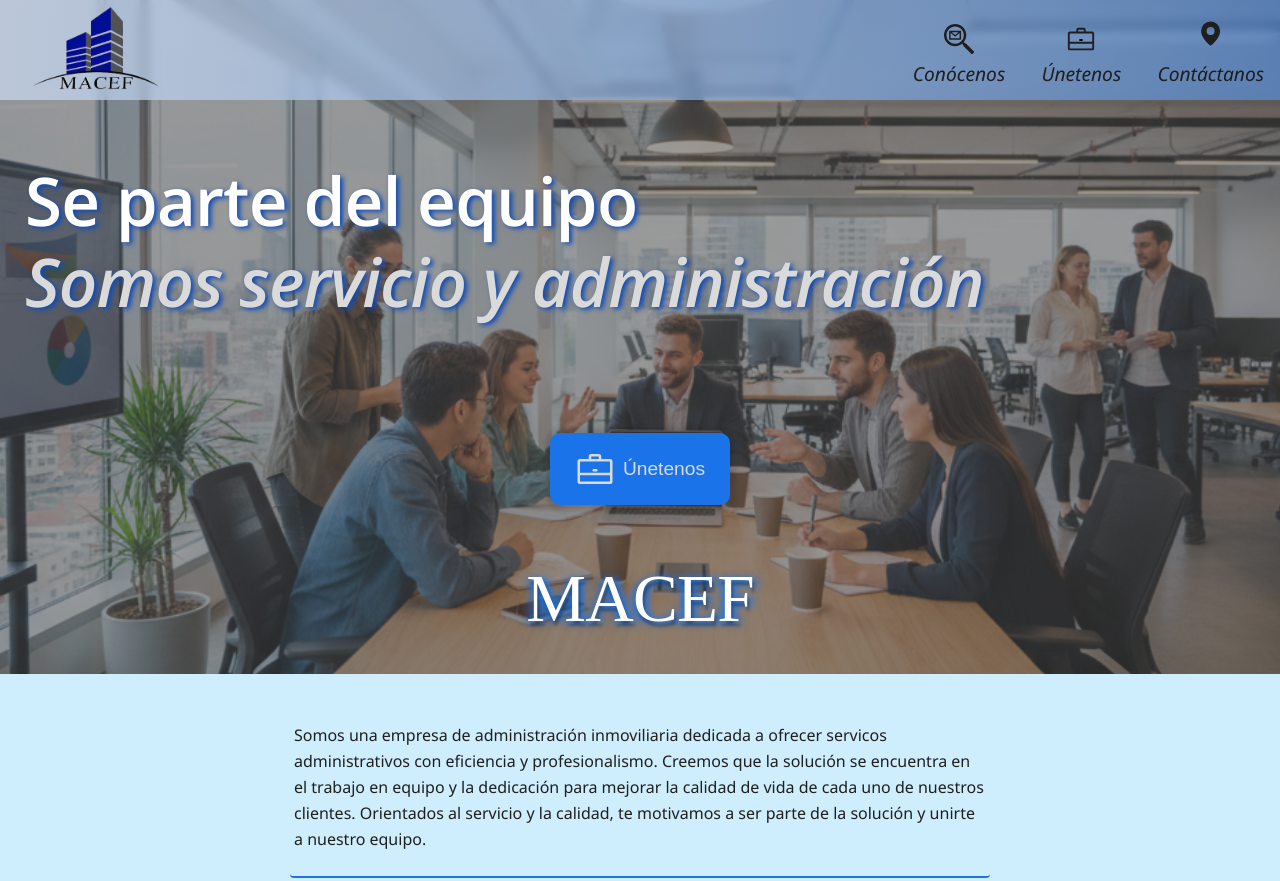
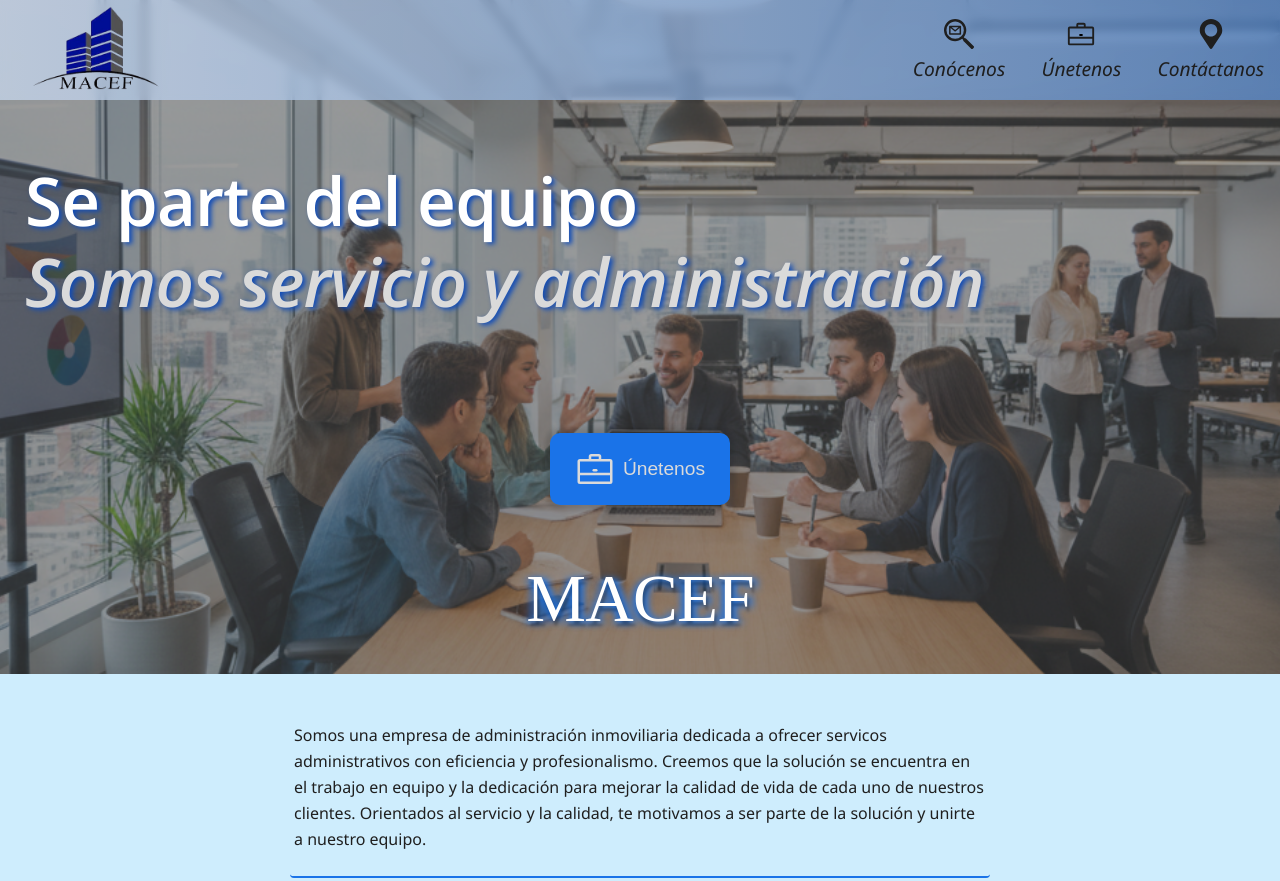
Before and after one commit to Sz4nd0r/MACEF-Vacantes, a plain HTML site: page index.html in a window 1280 px wide. Shown: the top 881 px of the page. Drawn offline with Linux system fonts and the light colour scheme; a web font is replaced by a local one.

Commit message:
alignment nav buttons improved

```diff
--- a/index.html
+++ b/index.html
@@ -51,10 +51,13 @@
                     <p>Únetenos</p>
                 </a>
                 <a href="#footer"><!-- License: CC Attribution. Made by salesforce: https://lightningdesignsystem.com -->
-                    <svg fill="#1F1F1F" width="40px" height="40px" viewBox="0 0 100 100"
-                        xmlns="http://www.w3.org/2000/svg">
-                        <path
-                            d="M49,18.92A23.74,23.74,0,0,0,25.27,42.77c0,16.48,17,31.59,22.23,35.59a2.45,2.45,0,0,0,3.12,0c5.24-4.12,22.1-19.11,22.1-35.59A23.74,23.74,0,0,0,49,18.92Zm0,33.71a10,10,0,1,1,10-10A10,10,0,0,1,49,52.63Z" />
+                    <!--https://github.com/mariuszostrowski/subway -->
+                    <svg fill="#1F1F1F" height="30px" width="30px" version="1.1" id="Layer_1"
+                        xmlns="http://www.w3.org/2000/svg" xmlns:xlink="http://www.w3.org/1999/xlink"
+                        viewBox="0 0 512 512" enable-background="new 0 0 512 512" xml:space="preserve">
+                        <path d="M256,0C149.3,0,64,85.3,64,192c0,36.9,11,65.4,30.1,94.3l141.7,215v0c4.3,6.5,11.7,10.7,20.2,10.7c8.5,0,16-4.3,20.2-10.7
+	l141.7-215C437,257.4,448,228.9,448,192C448,85.3,362.7,0,256,0z M256,298.6c-58.9,0-106.7-47.8-106.7-106.8
+	c0-59,47.8-106.8,106.7-106.8c58.9,0,106.7,47.8,106.7,106.8C362.7,250.8,314.9,298.6,256,298.6z" />
                     </svg>
                     <p>Contáctanos</p>
                 </a>
```
